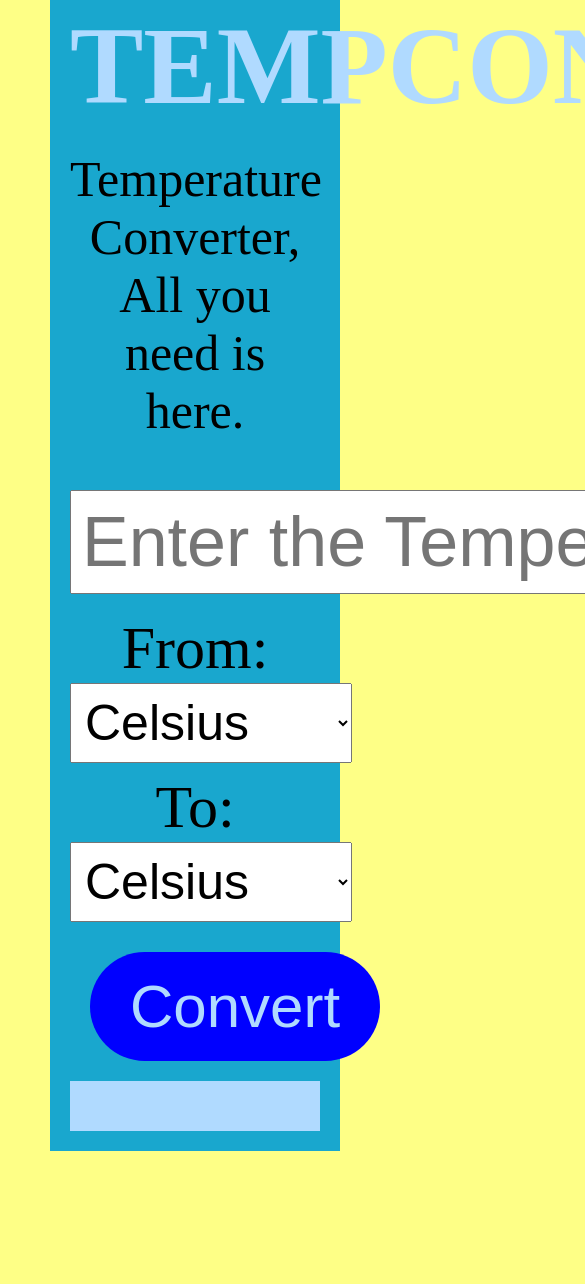
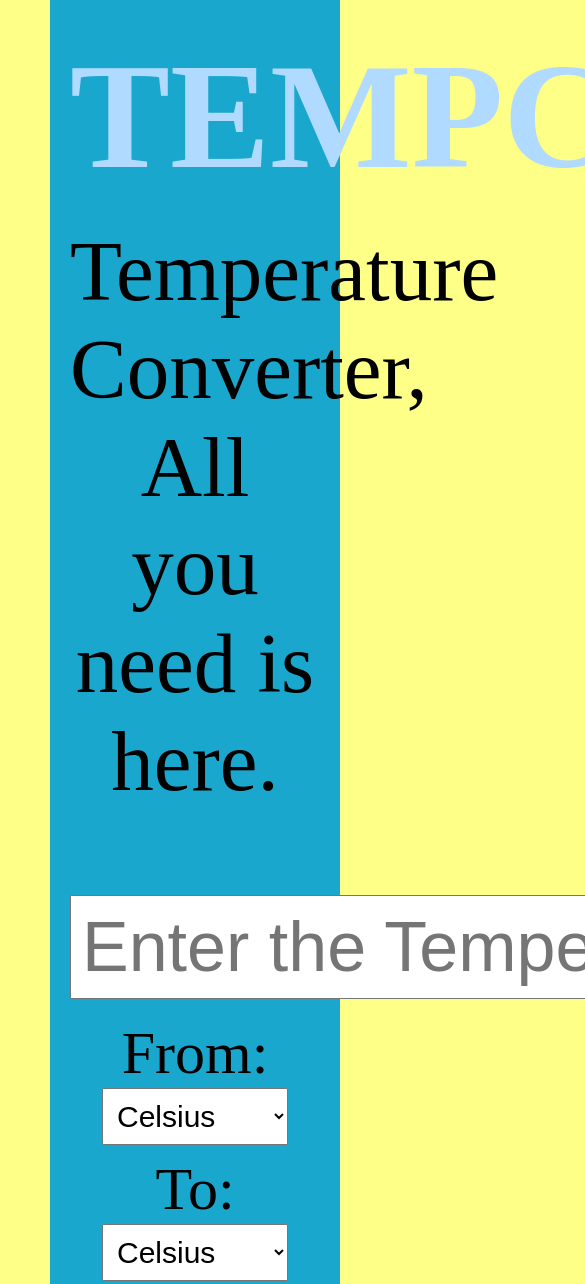
Before and after one commit to abnas7511/OIBSIP-TaskNo3, a plain HTML site: page index.html in a window 390 px wide. Shown: the part 141-1425 px from the top of the page, 585 px wide, since content can reach past the window. Before the commit the page ends 1342 px from the top, so only its background shows below. Drawn offline with Linux system fonts and the light colour scheme.

Commit message:
Updated styles.css

```diff
--- a/styles.css
+++ b/styles.css
@@ -60,23 +60,28 @@ button{
 
 @media (max-width:1250px) {
     h1{
-        font-size: 110px;
+        font-size: 150px;
+    }
+
+    p{
+        font-size: 85px;
     }
     input[type="number"]{
        max-width: 700px;
         font-size: 70px;
     }
     select{
-        font-size: 50px;
+        font-size: 30px;
     }
     button{
-        padding: 20px 40px;
-        margin-top: 20px;
+        padding: 10px 40px;
+        margin-top: 60px;
         font-size: 60px;
         border-radius: 60px
     }
     #result{
         font-size: 70px;
+        padding: 50px;
     }
     label{
         padding: 10px;
```
